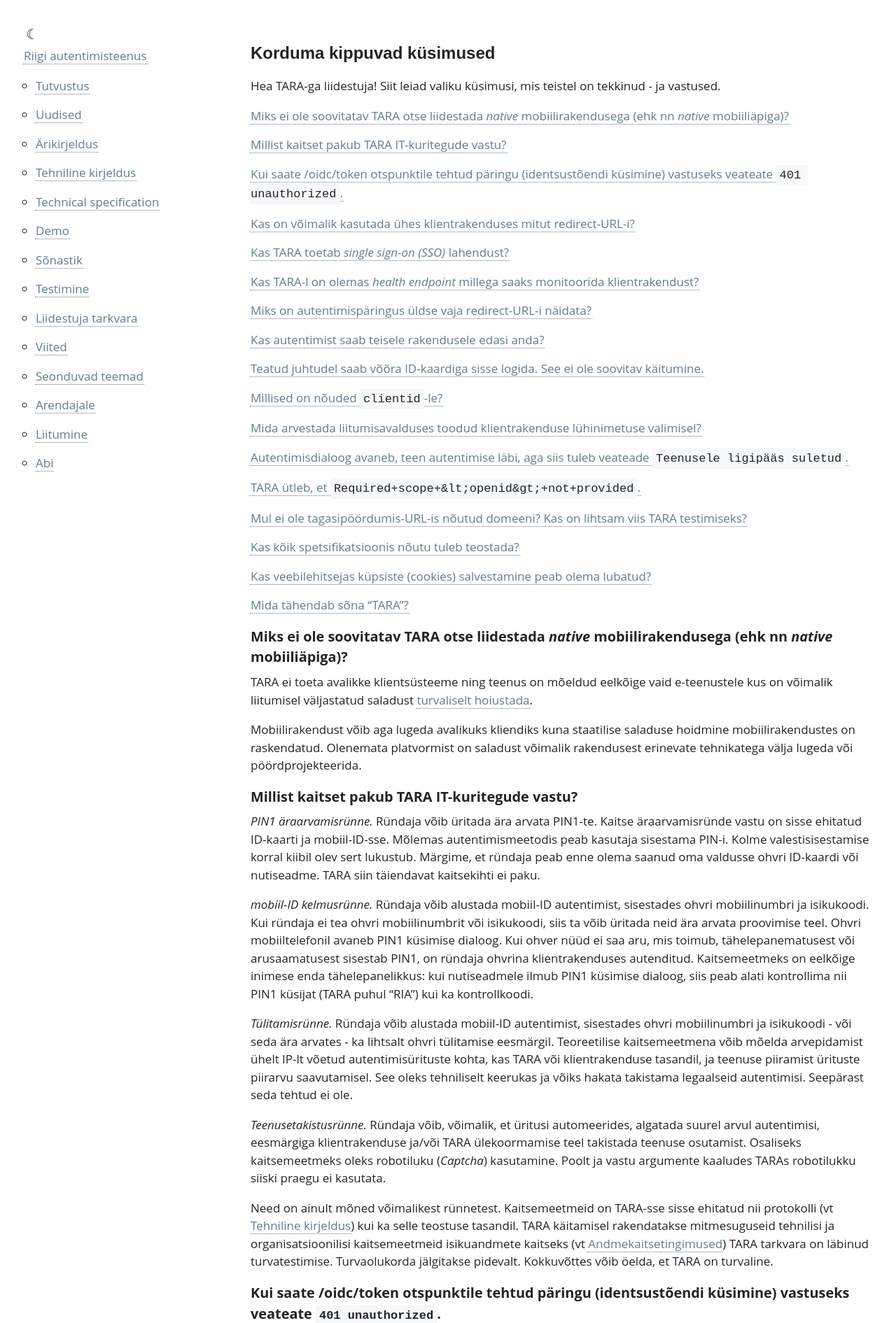
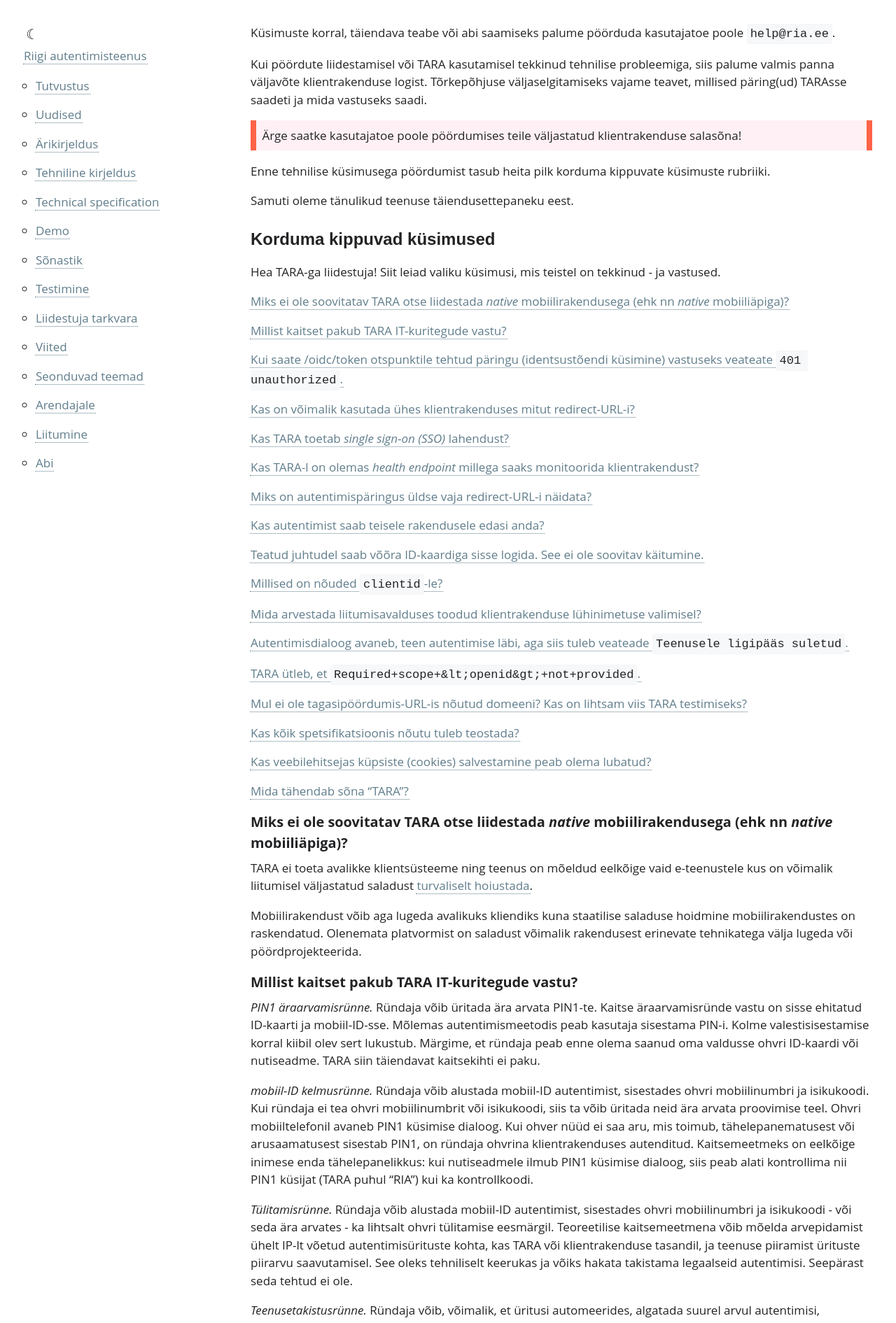
Before and after one commit to e-gov/TARA-Doku, a Jekyll site: the page built from KKK.md, in a window 1280 px wide. Shown: the top 1891 px of the page at 70% size. Built offline with Jekyll 4.4.1, drawn with Linux system fonts in a browser that asks for light colours; our own code applies the rules of GitHub Pages for plain Markdown files; some of the changed text lies outside the part shown.

Commit message:
Update KKK.md

```diff
--- a/KKK.md
+++ b/KKK.md
@@ -1,6 +1,18 @@
 ---
 permalink: KKK
 ---
+
+Küsimuste korral, täiendava teabe või abi saamiseks palume pöörduda kasutajatoe poole `help@ria.ee`.
+
+Kui pöördute liidestamisel või TARA kasutamisel tekkinud tehnilise probleemiga, siis palume valmis panna väljavõte klientrakenduse logist. Tõrkepõhjuse väljaselgitamiseks vajame teavet, millised päring(ud) TARAsse saadeti ja mida vastuseks saadi.
+
+Ärge saatke kasutajatoe poole pöördumises teile väljastatud klientrakenduse salasõna!
+{: .adv}
+
+Enne tehnilise küsimusega pöördumist tasub heita pilk korduma kippuvate küsimuste rubriiki.
+
+Samuti oleme tänulikud teenuse täiendusettepaneku eest.
+
 
 # Korduma kippuvad küsimused
 {: .no_toc}
```
